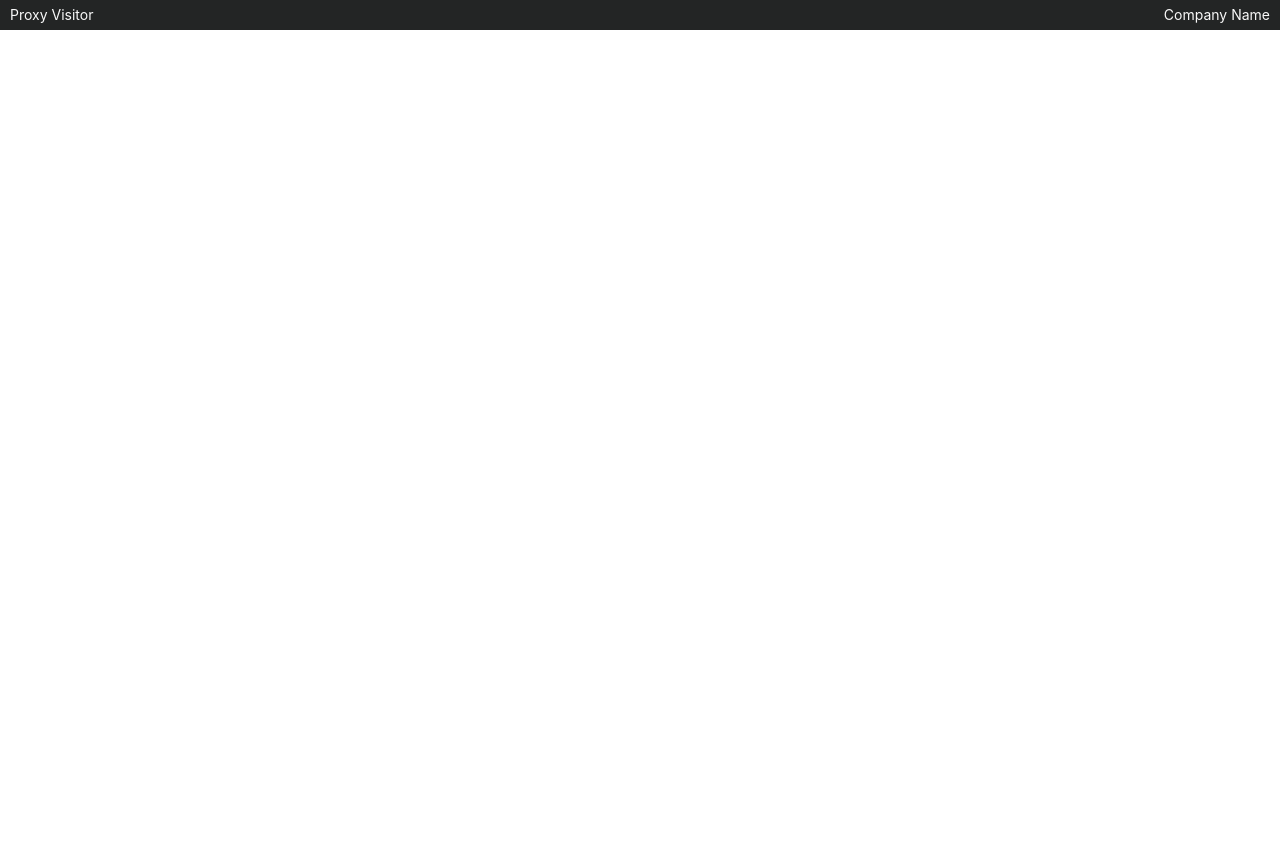
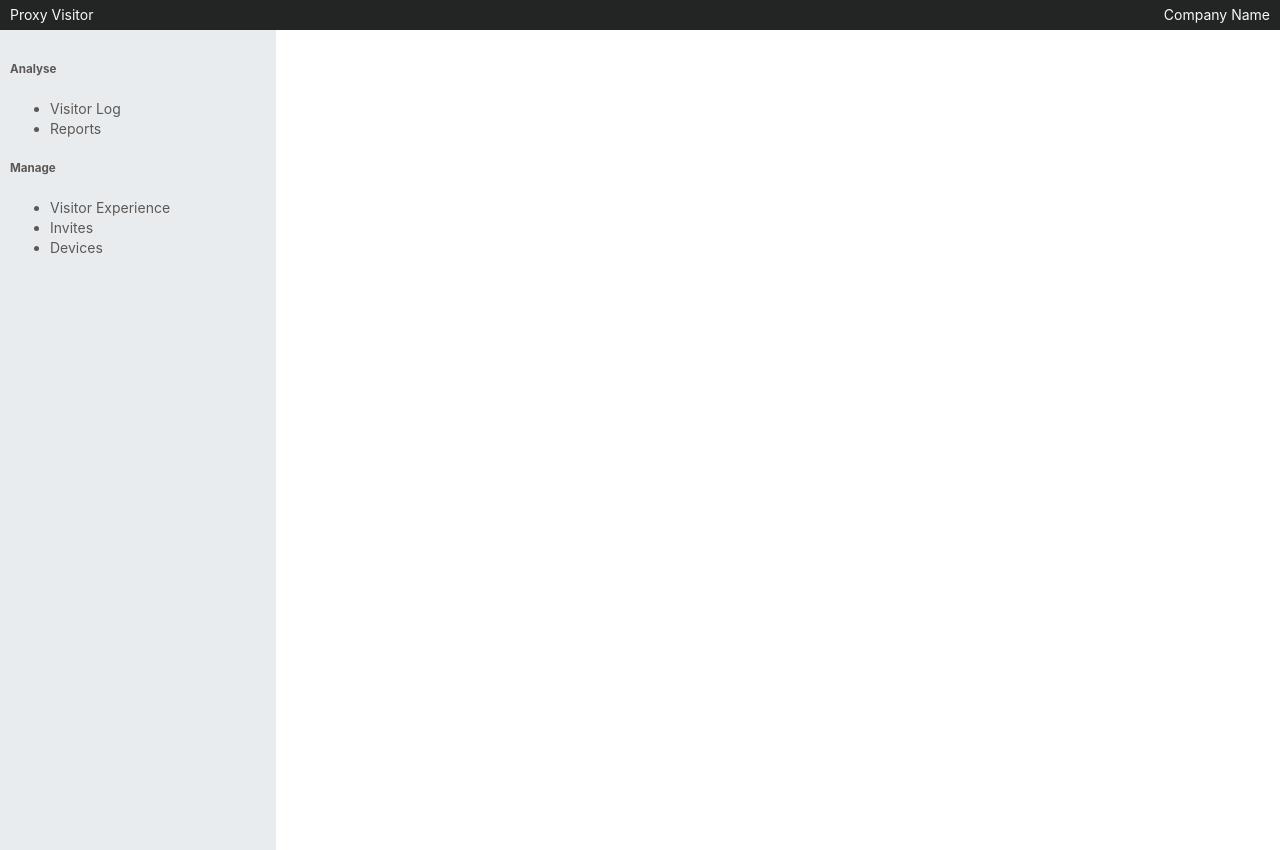
Before and after one commit to rakeshtembhurne/proxy-visitor-directory, a React (Create React App) app: page / in a window 1280 px wide. Before the commit the page ends 800 px from the top, so only its background shows below. Built offline with nearby package versions, Linux system fonts and the light colour scheme.

Commit message:
feat(design): Add sidebar component

```diff
--- a/src/App.js
+++ b/src/App.js
@@ -1,6 +1,7 @@
 import React from 'react';
 
 import Header from './components/header/header.component';
+import Sidebar from './components/sidebar/sidebar.component';
 
 import './App.scss';
 
@@ -8,6 +9,9 @@ function App() {
   return (
     <>
       <Header />
+      <div className="grid">
+        <Sidebar className="grid-cell" />
+      </div>
     </>
   );
 }
--- a/src/App.scss
+++ b/src/App.scss
@@ -31,6 +31,10 @@ body {
 .bg-dark {
   background-color: $grey-dark;
   color: $white;
+}
+.bg-light {
+  background-color: $grey-light;
+  color: $grey-darker;
 }
 
 .color-dark {
@@ -96,6 +100,11 @@ h4 {
   list-style: none;
   margin: 0;
   padding: 0;
+  flex-direction: row;
+
+  &.column {
+    flex-direction: column;
+  }
 }
 
 .grid-cell {
--- /dev/null
+++ b/src/components/sidebar/sidebar.component.js
@@ -0,0 +1,22 @@
+import React from 'react';
+
+import './sidebar.styles.scss';
+
+const Sidebar = () => (
+  <div className="sidebar bg-light">
+    <h5 className="heading">Analyse</h5>
+    <ul>
+      <li className="current">Visitor Log</li>
+      <li>Reports</li>
+    </ul>
+
+    <h5 className="heading">Manage</h5>
+    <ul>
+      <li className="current">Visitor Experience</li>
+      <li>Invites</li>
+      <li>Devices</li>
+    </ul>
+  </div>
+);
+
+export default Sidebar;
--- /dev/null
+++ b/src/components/sidebar/sidebar.styles.scss
@@ -0,0 +1,6 @@
+.sidebar {
+  flex: 0 0 20%;
+  height: 100vh;
+  margin-right: 10px;
+  padding: 10px;
+}
```
